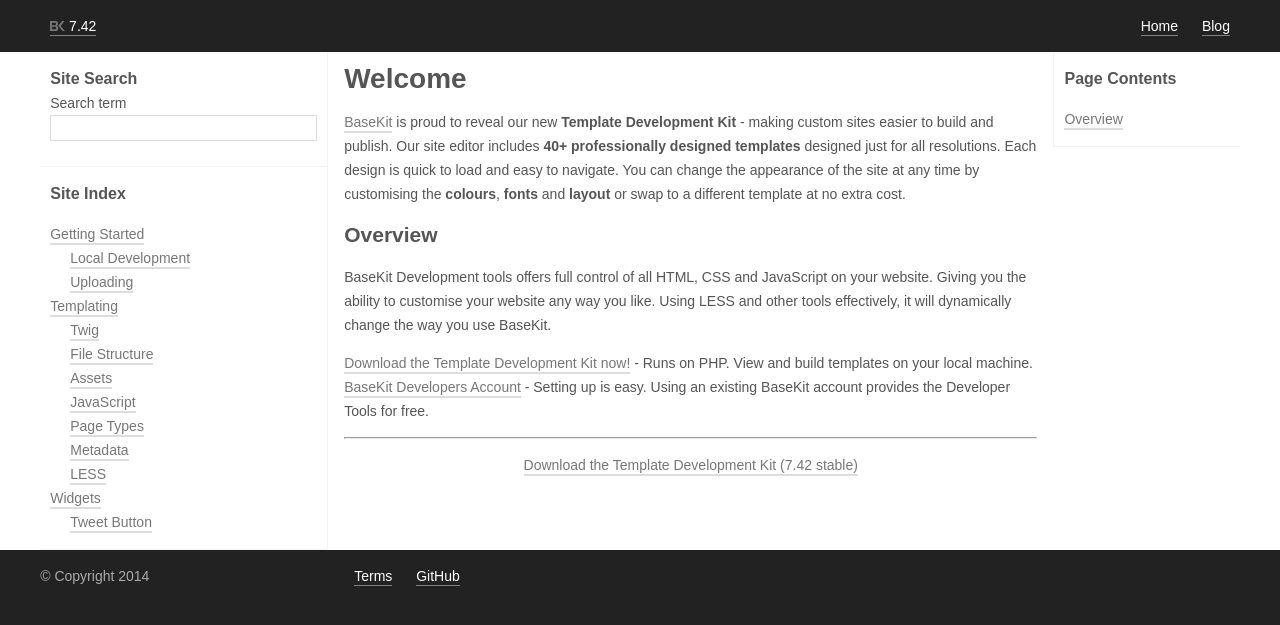
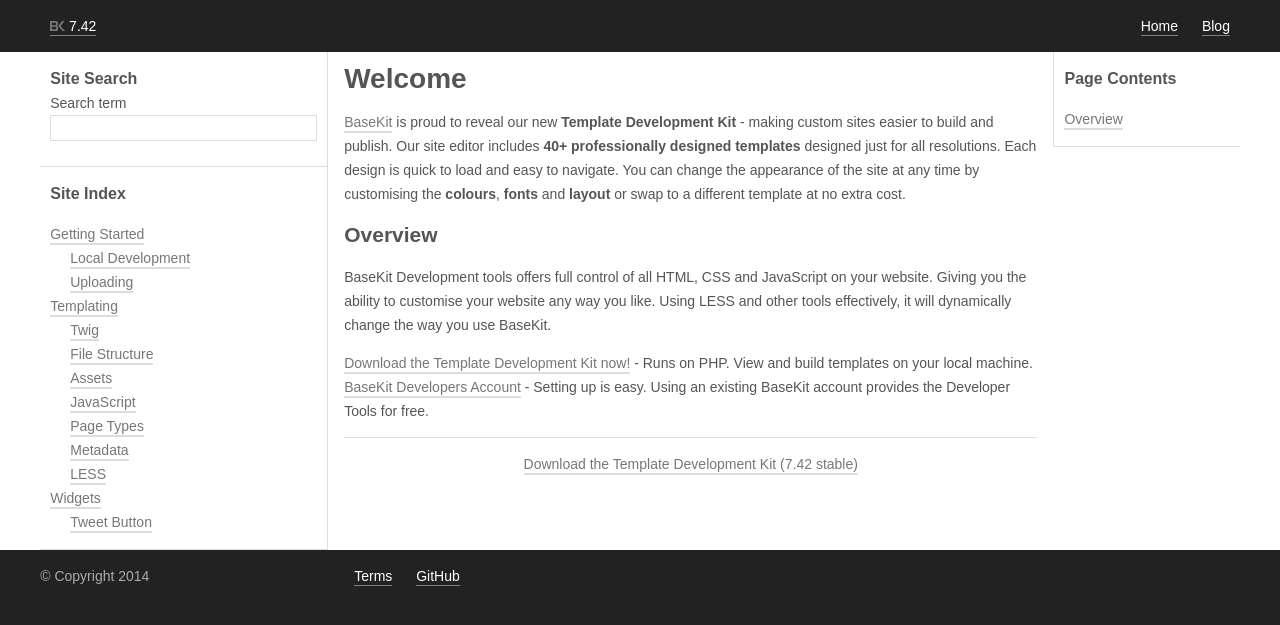
Before and after one commit to rusic/documentation, a Jekyll site: the page built from index.md, in a window 1280 px wide. Shown: the top 625 px of the page. Built offline with Jekyll 4.4.1, drawn with Linux system fonts in a browser that asks for light colours.

Commit message:
Tweak to border shade

```diff
--- a/_sass/_main.scss
+++ b/_sass/_main.scss
@@ -6,7 +6,7 @@
 
 // Variables
 $dark-background: #222;
-$light-border: #f4f4f4;
+$light-border: #ddd;
 $dark-text: #555;
 $light-links: #fff;
 $light-text: #aaa;
@@ -97,6 +97,12 @@ body {
 	// Images
 	.main--content img {
 		border: 1px solid $light-border;
+	}
+
+	hr {
+		height: 1px;
+		background: $light-border;
+		border: none;
 	}
 
 
```
